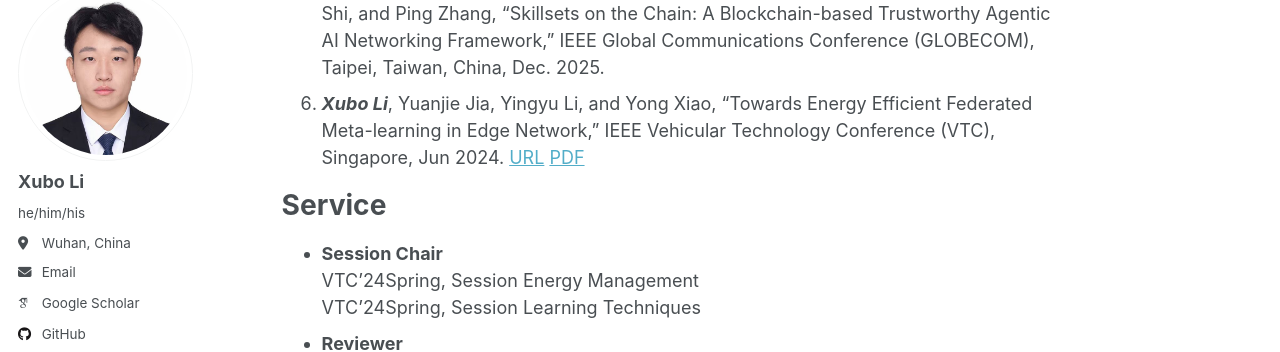
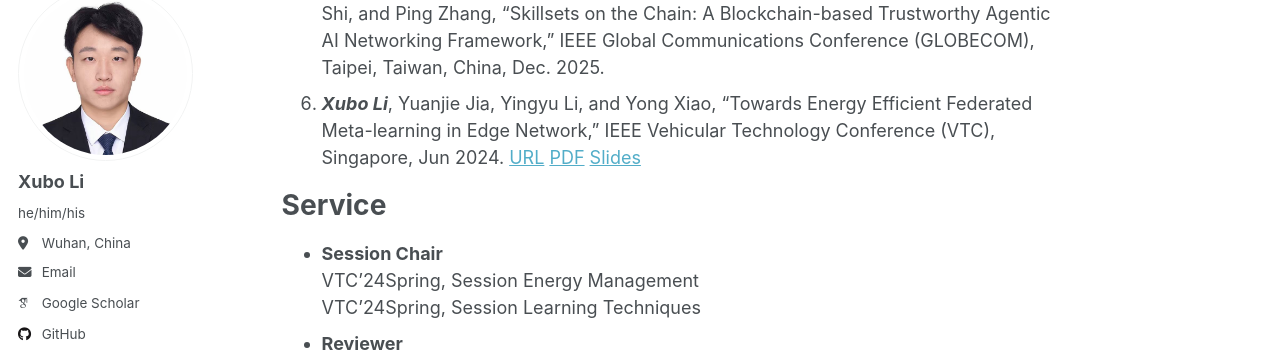
Before and after one commit to XuboLee/xubolee.github.io, a Jekyll site: the page built from _pages/about.md, in a window 1280 px wide and 900 px high, scrolled down 1599 px. Shown: the part 113-465 px from the top of the window. Built offline with Jekyll 4.4.1, drawn with Linux system fonts in a browser that asks for light colours; some web fonts are replaced; a script that is not in the unit is left out.

Commit message:
Update about.md

```diff
--- a/_pages/about.md
+++ b/_pages/about.md
@@ -41,8 +41,7 @@ My research interest includes network intelligence, agentic AI network, wireless
 1. Qi Wang, <strong><em>Xubo Li</em></strong>, and Yong Xiao, "LoRAT: Low Rank Adaptation and Transfer for Multi-environment Channel Estimations," IEEE Global Communications Conference (GLOBECOM), Taipei, Taiwan, China, Dec. 2025.
 1. Yong Xiao, Haoran Zhou, <strong><em>Xubo Li</em></strong>, Yayu Gao, Guangming Shi, and Ping Zhang, "SANNet: A Semantic-Aware Agentic AI Networking Framework for Multi-Agent Cross-Layer Coordination," IEEE Global Communications Conference (GLOBECOM), Taipei, Taiwan, China, Dec. 2025. [PDF](https://arxiv.org/pdf/2505.18946)
 1. Yayu Gao, Yong Xiao, Bo Liu, <strong><em>Xubo Li</em></strong>, Aoyu Hu, Wenhao Li, Yingyu Li, Guangming Shi, and Ping Zhang, "Skillsets on the Chain: A Blockchain-based Trustworthy Agentic AI Networking Framework," IEEE Global Communications Conference (GLOBECOM), Taipei, Taiwan, China, Dec. 2025.
-1. <strong><em>Xubo Li</em></strong>, Yuanjie Jia, Yingyu Li, and Yong Xiao, "Towards Energy Efficient Federated Meta-learning in Edge Network," IEEE Vehicular Technology Conference (VTC), Singapore, Jun 2024. [URL](https://ieeexplore.ieee.org/document/10683432) [PDF](https://ieeexplore.ieee.org/stamp/stamp.jsp?tp=&arnumber=10683432)
-
+1. <strong><em>Xubo Li</em></strong>, Yuanjie Jia, Yingyu Li, and Yong Xiao, "Towards Energy Efficient Federated Meta-learning in Edge Network," IEEE Vehicular Technology Conference (VTC), Singapore, Jun 2024. [URL](https://ieeexplore.ieee.org/document/10683432) [PDF](http://xubolee.github.io/files/VTC2024Spring.pdf) [Slides](http://xubolee.github.io/files/VTC2024Spring_Slides.pdf)
 
 
 Service
```
